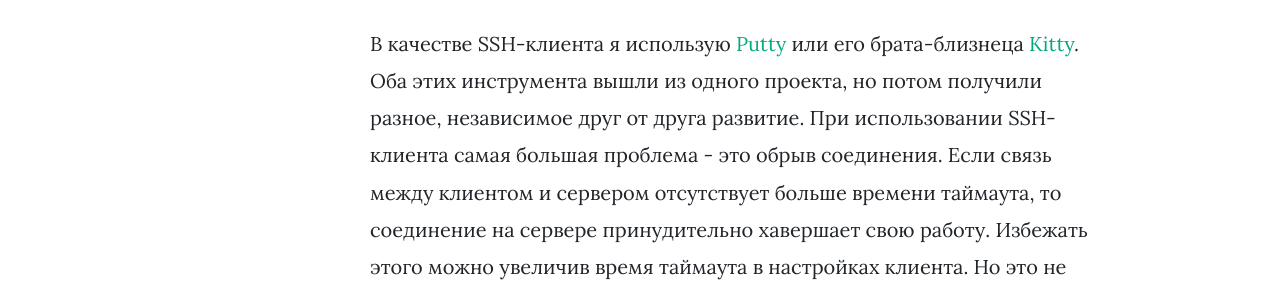
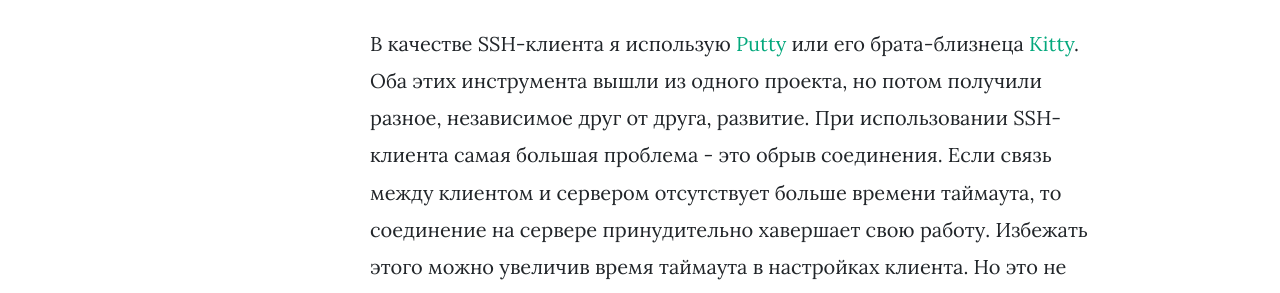
Before and after one commit to mdanshin/mdanshin.github.io, a Jekyll site: the page built from _posts/2019-10-04-tmux.md, in a window 1280 px wide and 900 px high, scrolled down 557 px. Shown: the part 229-522 px from the top of the window. Built offline with Jekyll 4.4.1, drawn with Linux system fonts in a browser that asks for light colours; nearby versions of some CDN libraries; comment, search, counter and statistics services are not loaded; some of the changed text lies outside the part shown.

Commit message:
some fix

```diff
--- a/_posts/2019-10-04-tmux.md
+++ b/_posts/2019-10-04-tmux.md
@@ -8,7 +8,7 @@ author: Mikhail
 ---
 ***Мне часто приходилось сталкиваться с тем, что при обрыве соединения SSH-сессия закрывалась и все исполняемые в ней процессы прерывались. Иногда это приводило к потере многочасового труда. В этой статье я расскажу про инструмент, который поможет застраховать себя от подобных проблем. Кроме этого этот инструмент даёт нам возможность разделения экрана на обласити, с возможностью выполнять разные задачи в каждом из них.***
 
-В качестве SSH-клиента я использую [Putty](https://www.putty.org/) или его брата-близнеца [Kitty](http://www.9bis.net/kitty/?#!index.md). Оба этих инструмента вышли из одного проекта, но потом получили разное, независимое друг от друга развитие. При использовании SSH-клиента самая большая проблема - это обрыв соединения. Если связь между клиентом и сервером отсутствует больше времени таймаута, то соединение на сервере принудительно хавершает свою работу. Избежать этого можно увеличив время таймаута в настройках клиента. Но это не панацея. Более удобным способом, на мой взгляд, является использование утилиты [TMUX](https://github.com/tmux/tmux/wiki).
+В качестве SSH-клиента я использую [Putty](https://www.putty.org/) или его брата-близнеца [Kitty](http://www.9bis.net/kitty/?#!index.md). Оба этих инструмента вышли из одного проекта, но потом получили разное, независимое друг от друга, развитие. При использовании SSH-клиента самая большая проблема - это обрыв соединения. Если связь между клиентом и сервером отсутствует больше времени таймаута, то соединение на сервере принудительно хавершает свою работу. Избежать этого можно увеличив время таймаута в настройках клиента. Но это не панацея. Более удобным способом, на мой взгляд, является использование утилиты [TMUX](https://github.com/tmux/tmux/wiki).
 
 При обрыве соединения tmux, и все процессы, запущенные из под него, продолжат работать в фоновом режиме, и при новом подключении можно будет вновь подключиться к tmux и продолжить работу. Я не буду описывать процесс установки этой утлиты. К тому же она доступна в большинстве репозиториев современных дистрибутивов Linux. Хочу рассказать только об одной особенности использования tmux.
 
```
